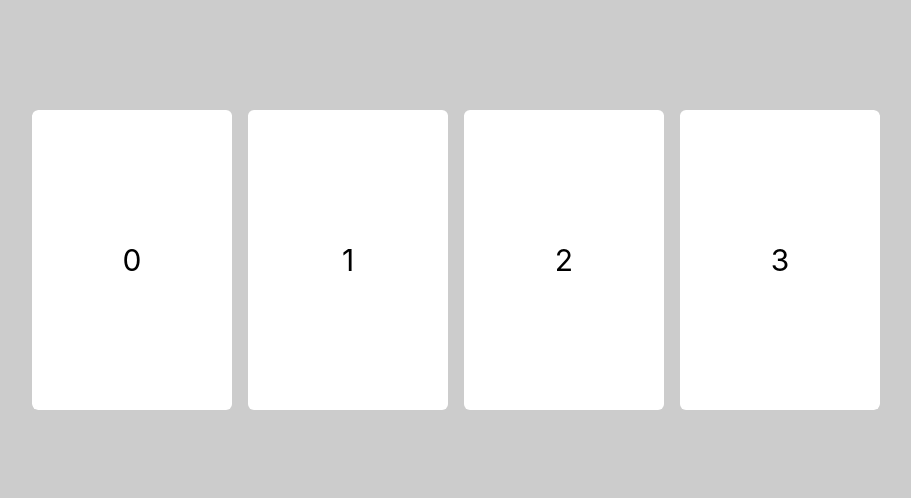
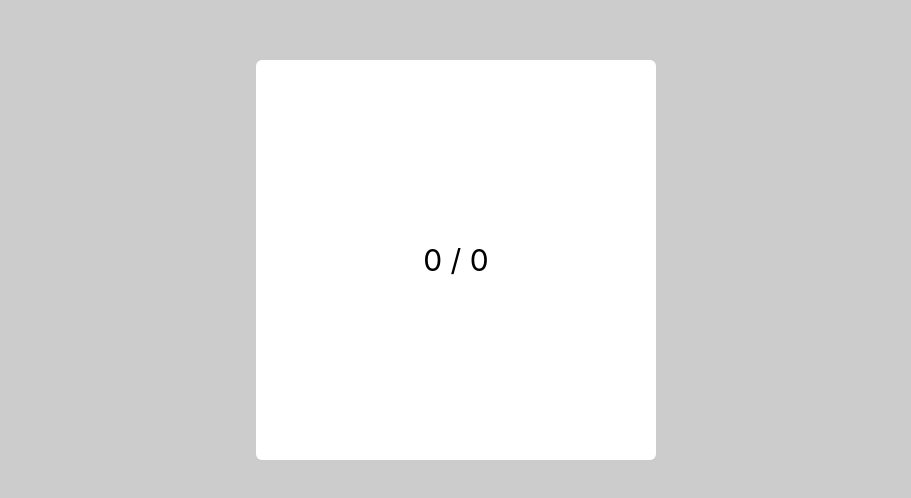
Before and after one commit to box8741/animation-web, a Next.js app: page /framer-motion/slide in a window 1280 px wide. Shown: the part 140-638 px from the top of the page, without its empty margins (184-1095 px from the left). Built offline with nearby package versions, Linux system fonts and the light colour scheme.

Commit message:
add : slide 테스트 페이지 진행중

```diff
--- a/pages/framer-motion/slide.tsx
+++ b/pages/framer-motion/slide.tsx
@@ -1,10 +1,18 @@
 import React from "react";
 import styled from "@emotion/styled";
-import { motion, PanInfo, useAnimation } from "framer-motion";
-import { useMeasure, useScrollbarWidth } from "react-use";
+import {
+  motion,
+  animate,
+  MotionValue,
+  PanInfo,
+  useAnimation,
+  useMotionValue,
+  PanHandlers,
+} from "framer-motion";
 
 const Container = styled.div`
   display: flex;
+  flex-direction: column;
   width: 100vw;
   height: 100vh;
   justify-content: center;
@@ -12,22 +20,22 @@ const Container = styled.div`
   background: #cccccc;
 `;
 const SlideWrapper = styled(motion.div)`
-  position: relative;
-  width: 848px;
-  height: 300px;
-  overflow: hidden;
-  border-radius: 6px;
+  width: 400px;
+  height: 400px;
 `;
 const SlideDrag = styled(motion.div)`
-  display: flex;
-  position: absolute;
+  position: relative;
+  width: 100%;
   height: 100%;
+  overflow-x: hidden;
+  /* border-radius: 6px; */
 `;
 const SlideItem = styled(motion.div)`
   display: flex;
   justify-content: center;
   align-items: center;
-  min-width: 200px;
+  width: 100%;
+  height: 100%;
   background: white;
   border-radius: 6px;
   margin-right: 16px;
@@ -38,36 +46,105 @@ const SlideItem = styled(motion.div)`
   }
 `;
 
+const range = [-1, 0, 1];
+
 const Slide = () => {
-  const [target, setTarget] = React.useState(0);
-  const slideWrapRef = React.useRef<HTMLDivElement>(null!);
-  const control = useAnimation();
   const items = Array(8).fill(0);
+  const [index, setIndex] = React.useState(0);
+  const slideDragRef = React.useRef<HTMLDivElement>(null!);
+  const x = useMotionValue(0);
 
-  const onDragEnd = (
+  const calculateNewX = () => -index * slideDragRef.current.clientWidth;
+
+  const onPanEnd = (
     event: MouseEvent | TouchEvent | PointerEvent,
     info: PanInfo
   ) => {
-    console.log(info.point.x);
-    control.start({ x: 0 });
+    const { clientWidth } = slideDragRef.current;
+    const { offset } = info;
+
+    if (offset.x > clientWidth / 4) {
+      setIndex(index - 1);
+    } else if (offset.x < -clientWidth / 4) {
+      setIndex(index + 1);
+    } else {
+      animate(x, calculateNewX(), { type: "spring", bounce: 0 });
+    }
+  };
+
+  React.useEffect(() => {
+    animate(x, calculateNewX(), {
+      type: "spring",
+      bounce: 0,
+    });
+  }, [index]);
+
+  const RenderItem = ({
+    index,
+    data,
+    x,
+    onPanEnd,
+    renderPage,
+  }: {
+    index: number;
+    data: number[];
+    x: MotionValue;
+    onPanEnd: (
+      event: MouseEvent | TouchEvent | PointerEvent,
+      info: PanInfo
+    ) => void;
+    renderPage: (props: { data: number; index: number }) => JSX.Element;
+  }) => {
+    const modulo = index % data.length;
+    const realIndex = modulo < 0 ? data.length + modulo : modulo;
+
+    const child = React.useMemo(
+      () => renderPage({ data: data[realIndex], index: realIndex }),
+      [data, realIndex, renderPage]
+    );
+
+    return (
+      <motion.div
+        style={{
+          position: "absolute",
+          width: "100%",
+          height: "100%",
+          x,
+          left: `${index * 100}%`,
+          right: `${index * 100}%`,
+        }}
+        drag="x"
+        dragElastic={1}
+        dragMomentum={false}
+        draggable
+        onPanEnd={onPanEnd}
+      >
+        {child}
+      </motion.div>
+    );
   };
 
   return (
     <Container>
-      <SlideWrapper ref={slideWrapRef}>
-        <SlideDrag
-          drag="x"
-          dragConstraints={slideWrapRef}
-          dragElastic={0.3}
-          dragMomentum={false}
-          animate={control}
-          transition={{ bounceDamping: 0 }}
-          onDragEnd={onDragEnd}
-        >
-          {items.map((item, index) => {
-            const isTarget = target === index;
-            //  animate={{ scale: isTarget ? 1.1 : 1 }}
-            return <SlideItem key={index}>{index}</SlideItem>;
+      <SlideWrapper>
+        <SlideDrag ref={slideDragRef}>
+          {range.map((value) => {
+            return (
+              <RenderItem
+                key={value + index}
+                index={value + index}
+                x={x}
+                onPanEnd={onPanEnd}
+                data={items}
+                renderPage={({ data, index }) => {
+                  return (
+                    <SlideItem draggable={false}>
+                      {index} / {data}
+                    </SlideItem>
+                  );
+                }}
+              />
+            );
           })}
         </SlideDrag>
       </SlideWrapper>
--- a/pages/index.tsx
+++ b/pages/index.tsx
@@ -59,6 +59,9 @@ const Index = () => {
         <Link href={"/framer-motion/slide"}>
           <LinkStyle>slide</LinkStyle>
         </Link>
+        <Link href={"/framer-motion/slideTest"}>
+          <LinkStyle>slideTest</LinkStyle>
+        </Link>
       </Section>
     </Container>
   );
```
Also changed, not shown: pages/framer-motion/slideTest.tsx (added, +156 -0 lines).
